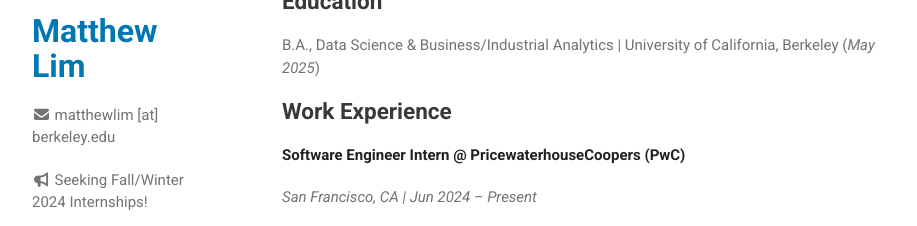
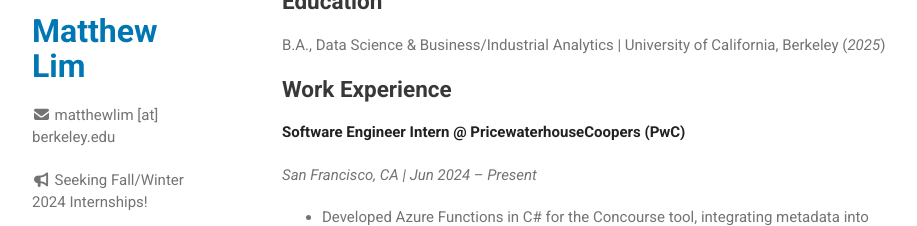
Before and after one commit to matthewlimm/matthewlim.me, a plain HTML site: page website/index.html in a window 1280 px wide. Shown: the part 246-472 px from the top of the page, without its empty margins (178-1095 px from the left). Drawn offline with Linux system fonts and the light colour scheme; no server answers.

Commit message:
Update index.html

```diff
--- a/website/index.html
+++ b/website/index.html
@@ -110,7 +110,7 @@
 <p>Hello! I’m Matthew, a senior at UC Berkeley majoring in Data Science and Business/Industrial Analytics. As a Bay Area native, I'm passionate about using software to drive business transformation and social impact. I'm currently enhancing my skills through coursework and extracurricular projects, aiming to solve complex problems and create meaningful change.</p>
 
 <h2 id="education">Education</h2>
-<p>B.A., Data Science & Business/Industrial Analytics | University of California, Berkeley (<em>May 2025</em>)</p>
+<p>B.A., Data Science & Business/Industrial Analytics | University of California, Berkeley (<em>2025</em>)</p>
 
 <h2 id="work-experience">Work Experience</h2>
 <p><strong>Software Engineer Intern @ PricewaterhouseCoopers (PwC)</strong></p>
```
